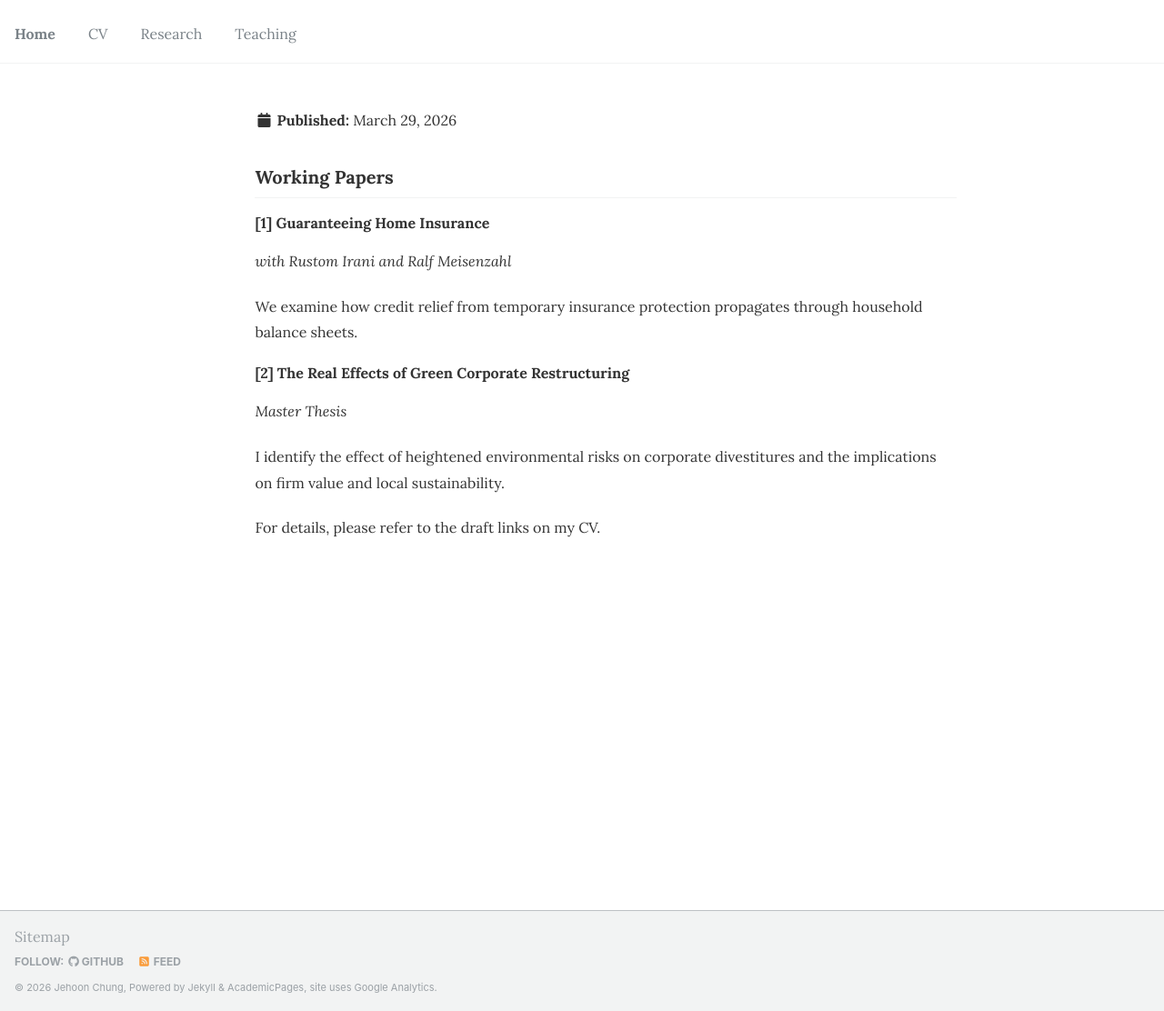
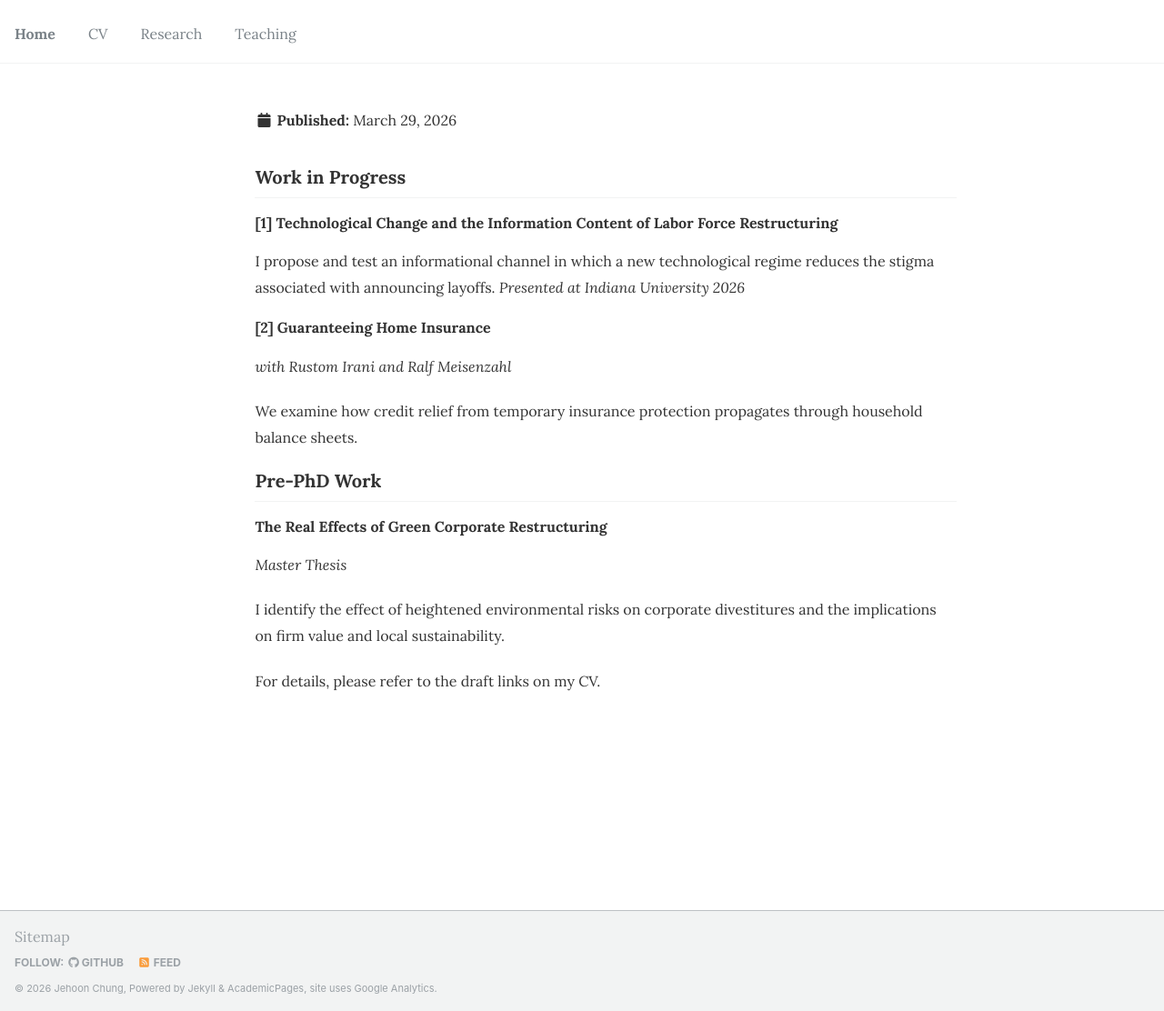
Before and after one commit to JehoonChung/jehoonchung.github.io, a Jekyll site: the page built from _research/research.md, in a window 1280 px wide and 1112 px high. Shown: the whole window at 91% size. Built offline with Jekyll 4.4.1, drawn with Linux system fonts in a browser that asks for light colours.

Commit message:
Update research.md

```diff
--- a/_research/research.md
+++ b/_research/research.md
@@ -6,14 +6,22 @@ collection: research
 permalink: /research/
 ---
 
-## Working Papers
+## Work in Progress
 
-### [1] Guaranteeing Home Insurance
+### [1] Technological Change and the Information Content of Labor Force Restructuring
+
+I propose and test an informational channel in which a new technological regime reduces the stigma associated with announcing layoffs.
+*Presented at Indiana University 2026*
+
+
+### [2] Guaranteeing Home Insurance
 *with Rustom Irani and Ralf Meisenzahl*
 
 We examine how credit relief from temporary insurance protection propagates through household balance sheets.
 
-### [2] The Real Effects of Green Corporate Restructuring
+## Pre-PhD Work
+
+### The Real Effects of Green Corporate Restructuring
 *Master Thesis*
 
 I identify the effect of heightened environmental risks on corporate divestitures and the implications on firm value and local sustainability.
```
